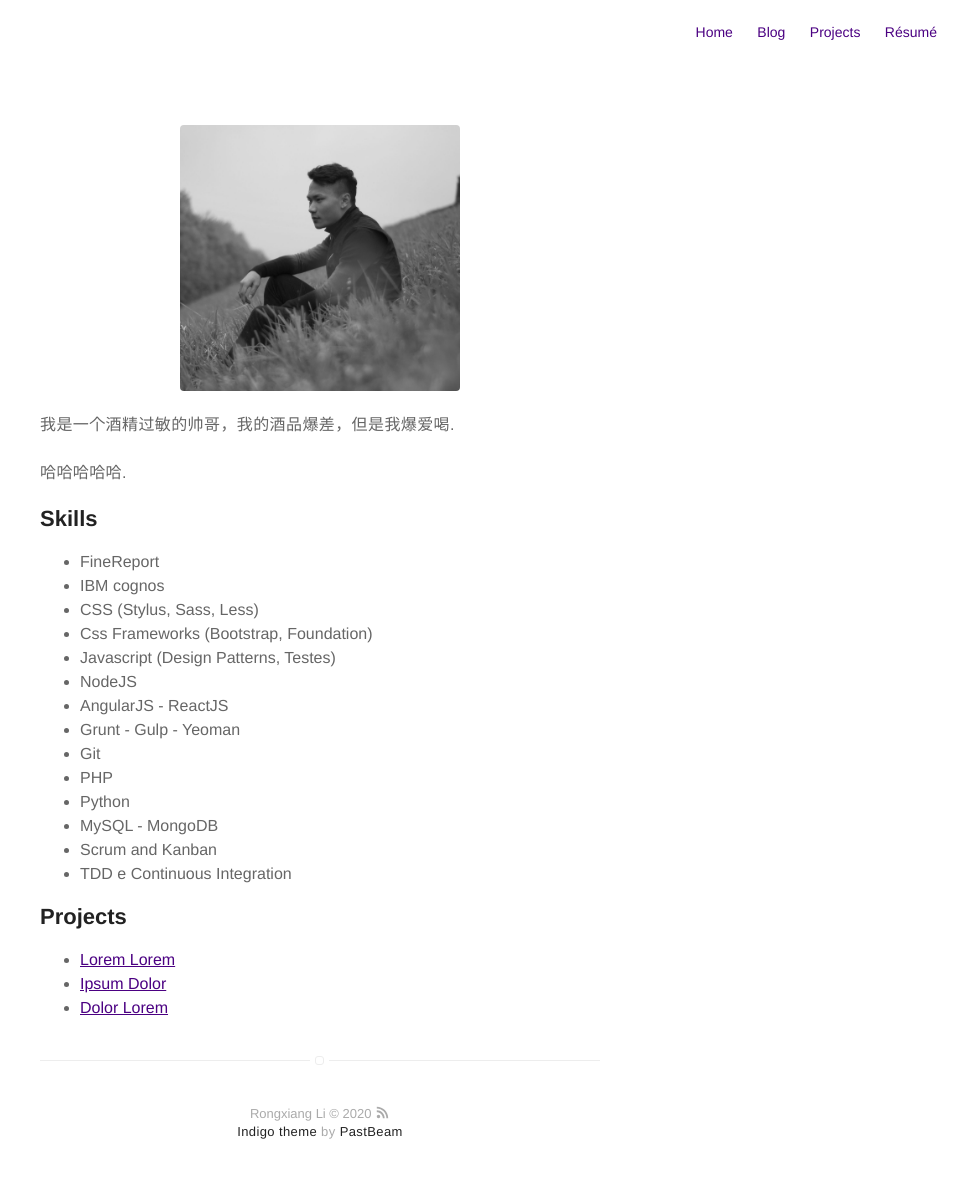
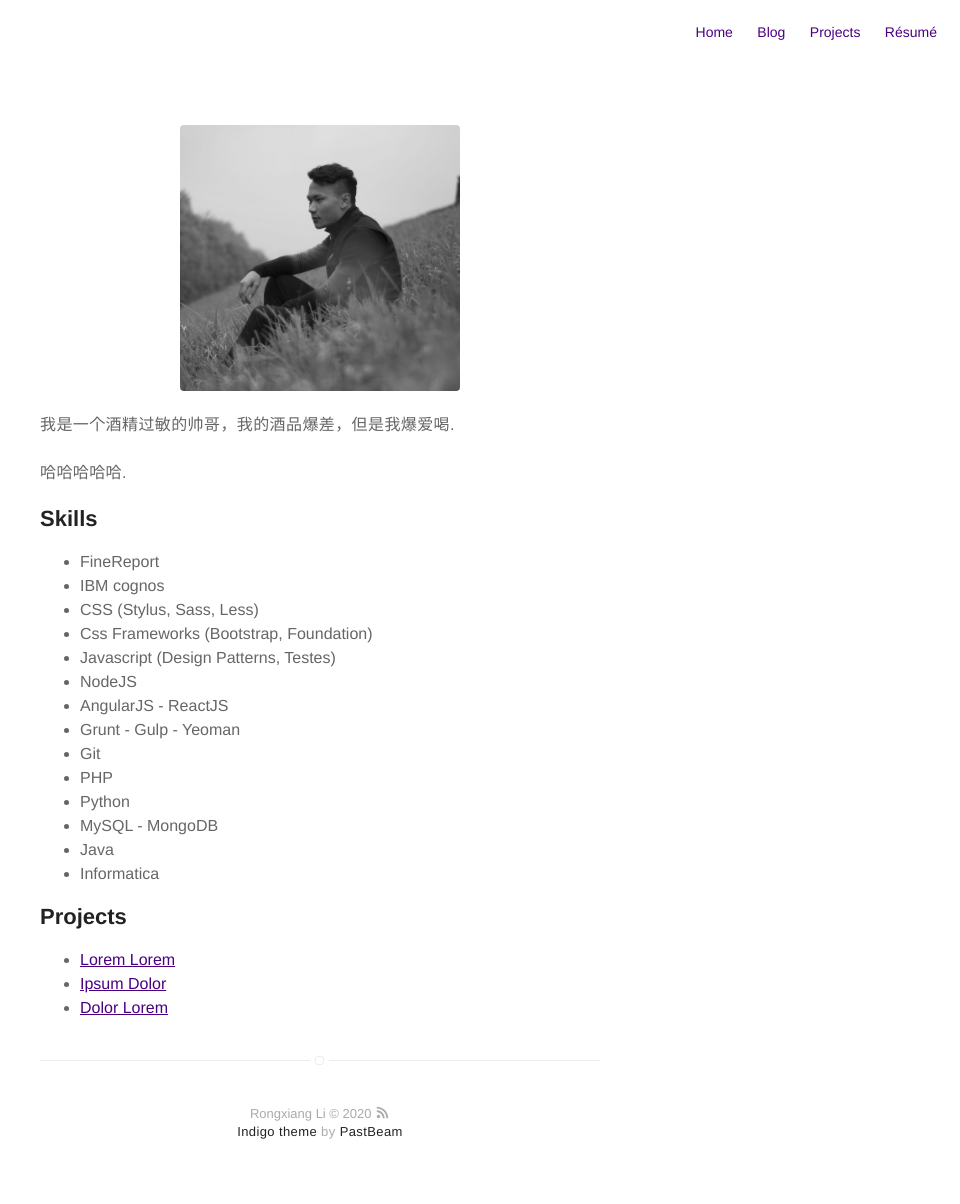
Before and after one commit to PastBeam/PastBeam.github.ioLRX, a Jekyll site: the page built from about.md, in a window 1280 px wide. Shown: the whole page, without its empty margins (320-1280 px from the left). Built offline with Jekyll 4.4.1, drawn with Linux system fonts in a browser that asks for light colours.

Commit message:
Update about.md

```diff
--- a/about.md
+++ b/about.md
@@ -23,8 +23,8 @@ layout: page
 	<li>PHP</li>
 	<li>Python</li>
 	<li>MySQL - MongoDB</li>
-	<li>Scrum and Kanban</li>
-	<li>TDD e Continuous Integration</li>
+	<li>Java</li>
+	<li>Informatica</li>
 </ul>
 
 <h2>Projects</h2>
```
